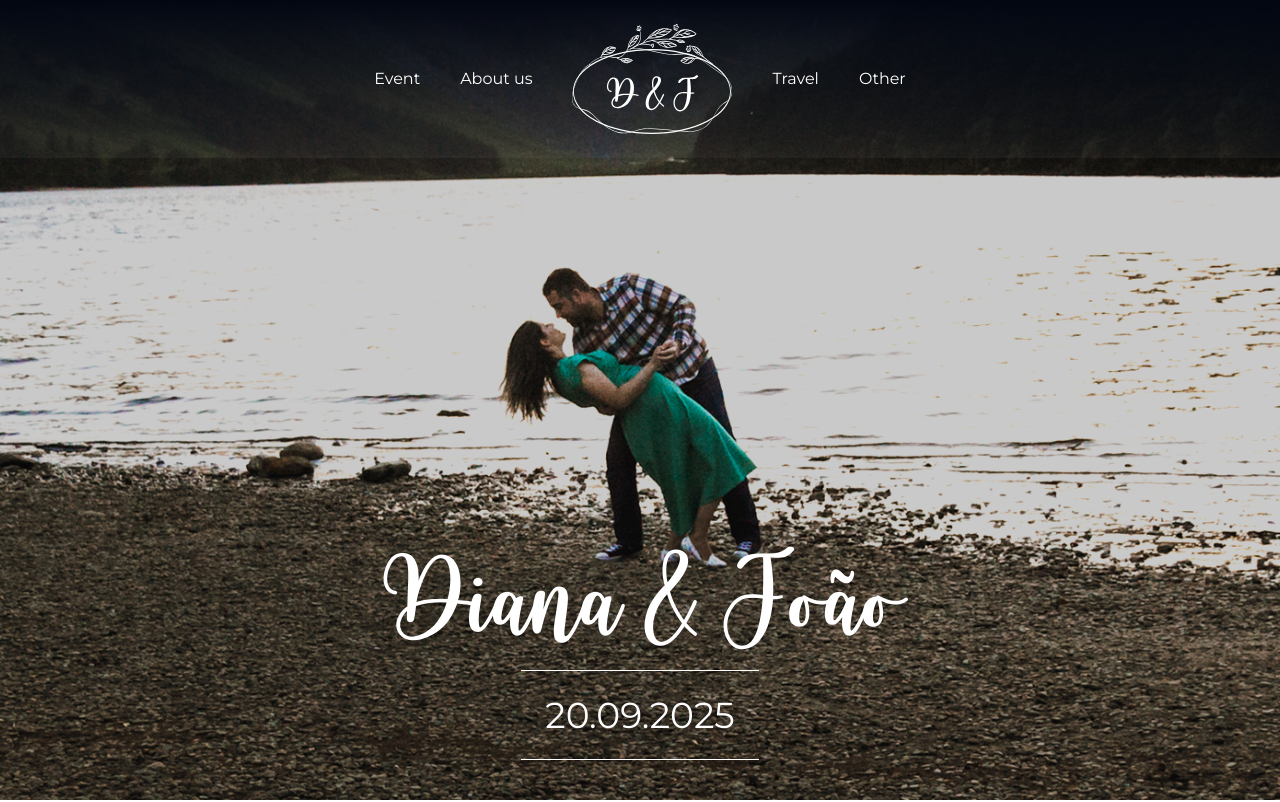
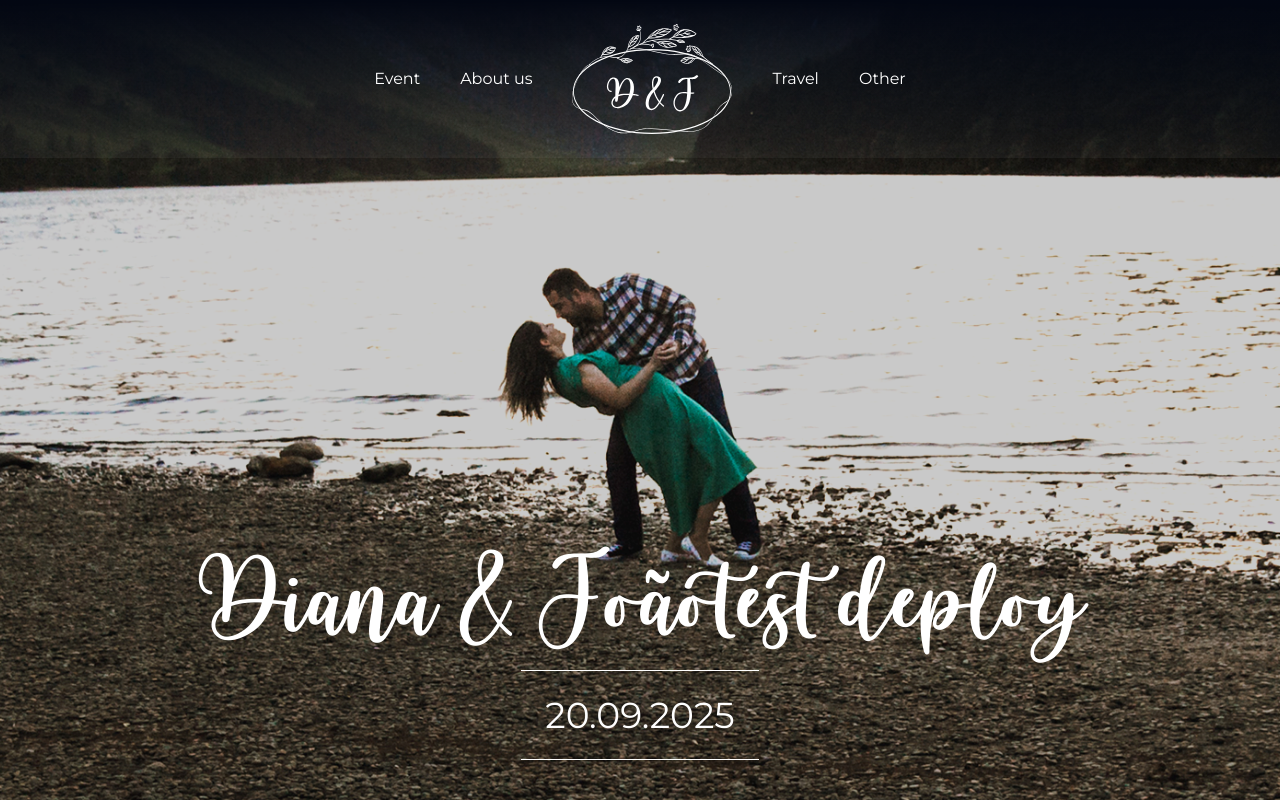
Before and after one commit to dianaigr/wedding-site, a React (Vite) app: page / in a window 1280 px wide. Shown: the top 802 px of the page. Built offline with nearby package versions, Linux system fonts and the light colour scheme.

Commit message:
branch test deploy

```diff
--- a/src/sections/Introduction.tsx
+++ b/src/sections/Introduction.tsx
@@ -9,6 +9,7 @@ function Introduction() {
       <div className="absolute bottom-[40px] w-full text-center">
         <h2 className="font-brasilia text-white text-4xl sm:text-5xl md:text-6xl lg:text-7xl mb-[40px]">
           {t("introNames")}
+          test deploy
         </h2>
         <h3 className="font-display text-white text-2xl sm:text-3xl md:text-4xl p-3 sm:p-6 border-t-1 border-b-1 inline-block">
           {t("introDate")}
```
